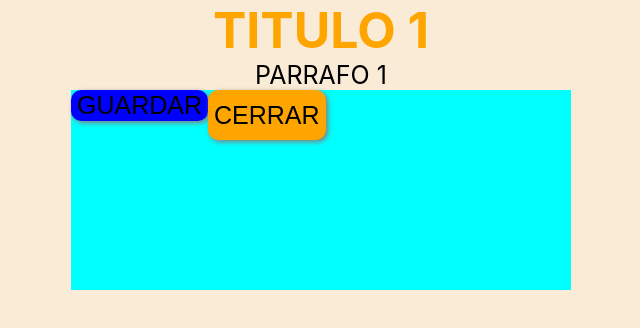
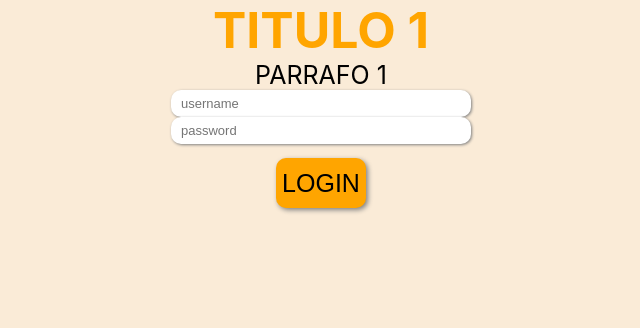
Before and after one commit to GaboCancellieri/jamify-app, a React (Create React App) app: page / in a window 1280 px wide. Shown: the top 328 px of the page, without its empty margins (319-959 px from the left). Built offline with nearby package versions, Linux system fonts and the light colour scheme.

Commit message:
✨ Add Input component

```diff
--- a/src/App.css
+++ b/src/App.css
@@ -8,13 +8,21 @@
   background-color: antiquewhite;
 }
 
+.formContainer {
+  display: flex;
+  flex-direction: column;
+  justify-content: space-around;
+  align-items: center;
+  width: 300px;
+}
+
 .buttonContainer {
+  margin-top: 14px;
   max-width: 500px;
   width: 100%;
-  height: 200px;
+  height: fit-content;
   display: flex;
   flex-direction: row;
-  justify-content: flex-start;
-  align-items: flex-start;
-  background-color: aqua;
+  justify-content: center;
+  align-items: center;
 }
--- a/src/App.tsx
+++ b/src/App.tsx
@@ -1,27 +1,44 @@
-import React from "react";
+import React, { useState } from "react";
 import "./App.css";
-import { Button, Typography } from "./components/common";
+import { Button, Input, Typography } from "./components/common";
 
 function App() {
-  const handleGuardar = () => {
-    console.log("GUARDAR");
-  };
+  const [username, setUsername] = useState("");
+  const [password, setPassword] = useState("");
 
   const handleCerrar = () => {
     console.log("CERRAR");
+  };
+
+  const handleChangeUsername = (event: any) => {
+    setUsername(event.target.value);
+  };
+
+  const handleChangePassword = (event: any) => {
+    setPassword(event.target.value);
   };
 
   return (
     <div className={"appContainer"}>
       <Typography type="title">TITULO 1</Typography>
       <Typography type="paragraph">PARRAFO 1</Typography>
-      <div className={"buttonContainer"}>
-        <Button type="secondary" onClick={handleGuardar}>
-          <Typography type="paragraph">GUARDAR</Typography>
-        </Button>
-        <Button type="primary" onClick={handleCerrar}>
-          <Typography type="paragraph">CERRAR</Typography>
-        </Button>
+      <div className={"formContainer"}>
+        <Input
+          placeholder="username"
+          value={username}
+          onChange={handleChangeUsername}
+        />
+        <Input
+          placeholder="password"
+          type={"password"}
+          value={password}
+          onChange={handleChangePassword}
+        />
+        <div className={"buttonContainer"}>
+          <Button type="primary" onClick={handleCerrar}>
+            <Typography type="paragraph">LOGIN</Typography>
+          </Button>
+        </div>
       </div>
     </div>
   );
--- /dev/null
+++ b/src/components/common/Input/Input.css
@@ -0,0 +1,29 @@
+.inputContainer {
+  position: relative;
+  display: flex;
+  flex-direction: column;
+  width: 100%;
+}
+
+.inputBox {
+  border-radius: 10px;
+  border: none;
+  box-shadow: 1px 1px 3px gray;
+  font-family: sans-serif;
+  font-size: small;
+  min-height: 25px;
+  padding-left: 10px;
+}
+
+.inputBox:focus {
+  outline: none;
+  box-shadow: 2px 2px 3px lightskyblue;
+}
+
+.onError {
+  box-shadow: 2px 2px 3px red;
+}
+
+.onSuccess {
+  box-shadow: 2px 2px 3px lightgreen;
+}
--- /dev/null
+++ b/src/components/common/Input/Input.tsx
@@ -0,0 +1,30 @@
+import React from "react";
+import classnames from "classnames";
+import { InputProps } from "./types";
+import "./Input.css";
+
+const Input = ({
+  value,
+  onChange,
+  state = "normal",
+  type = "text",
+  placeholder = "",
+  className = "",
+}: InputProps) => {
+  return (
+    <div className={"inputContainer"}>
+      <input
+        className={classnames("inputBox", className, {
+          ["onError"]: state === "error",
+          ["onSuccess"]: state === "success",
+        })}
+        type={type}
+        value={value}
+        onChange={onChange}
+        placeholder={placeholder}
+      />
+    </div>
+  );
+};
+
+export default Input;
--- /dev/null
+++ b/src/components/common/Input/index.ts
@@ -0,0 +1,3 @@
+import Input from "./Input";
+
+export default Input;
--- /dev/null
+++ b/src/components/common/Input/types.ts
@@ -0,0 +1,10 @@
+import { INPUT_STATE_VARIANTS, INPUT_TYPE_VARIANTS } from "./constants";
+
+export interface InputProps {
+  value: string;
+  onChange: (event: any) => void;
+  state?: keyof typeof INPUT_STATE_VARIANTS;
+  type?: keyof typeof INPUT_TYPE_VARIANTS;
+  placeholder?: string;
+  className?: string;
+}
--- a/src/components/common/index.ts
+++ b/src/components/common/index.ts
@@ -1,2 +1,3 @@
 export { default as Button } from "./Button";
+export { default as Input } from "./Input";
 export { default as Typography } from "./Typography";
```
Also changed, not shown: src/components/common/Input/constants.ts (added, +30 -0 lines).
